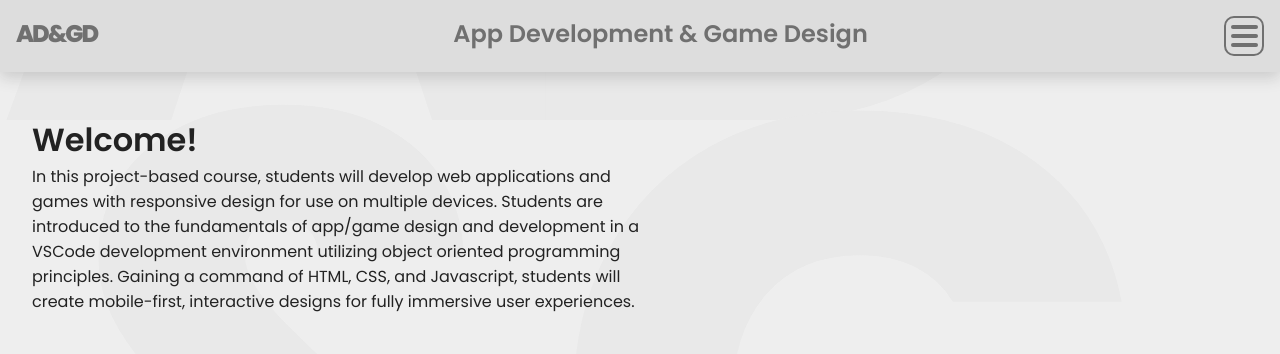
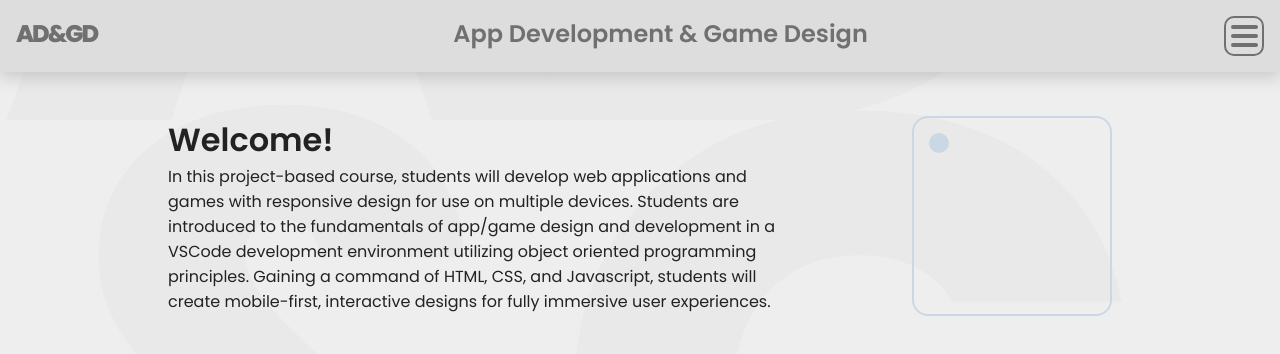
Before and after one commit to Nicolet-MrE/class-page, a plain HTML site: page index.html in a window 1280 px wide. Drawn offline with Linux system fonts and the light colour scheme.

Commit message:
add examples and layout

```diff
--- a/index.html
+++ b/index.html
@@ -22,7 +22,9 @@
             <h1>Welcome!</h1>
             <p>In this project-based course, students will develop web applications and games with responsive design for use on multiple devices.  Students are introduced to the fundamentals of app/game design and development in a VSCode development environment utilizing object oriented programming principles.  Gaining a command of HTML, CSS, and Javascript, students will create mobile-first, interactive designs for fully immersive user experiences. </p>
         </div>
-        <div></div>
+        <div id="bouncing-ball" class="example">
+            <span class="ball"></span>
+        </div>
     </section>
     <script src="script.js"></script>
 </body>
--- a/style.css
+++ b/style.css
@@ -105,9 +105,28 @@ section{
     align-items: start;
 
     div{
-        width: 50%;
+        max-width: 50%;
     }
 }
+
+.example{
+    width: 200px;
+    height: 200px;
+    border: 2px solid var(--clr-light-accent);
+    border-radius: 1rem;
+    position: relative;
+}
+
+.ball{
+    position: absolute;
+    top: 15px;
+    left: 15px;
+    width: 20px;
+    height: 20px;
+    border-radius: 10px;
+    background-color: var(--clr-light-accent);
+}
+
 
 /*========== NICOLET STYLE OVERRIDE ============*/
 .nicolet{
```
